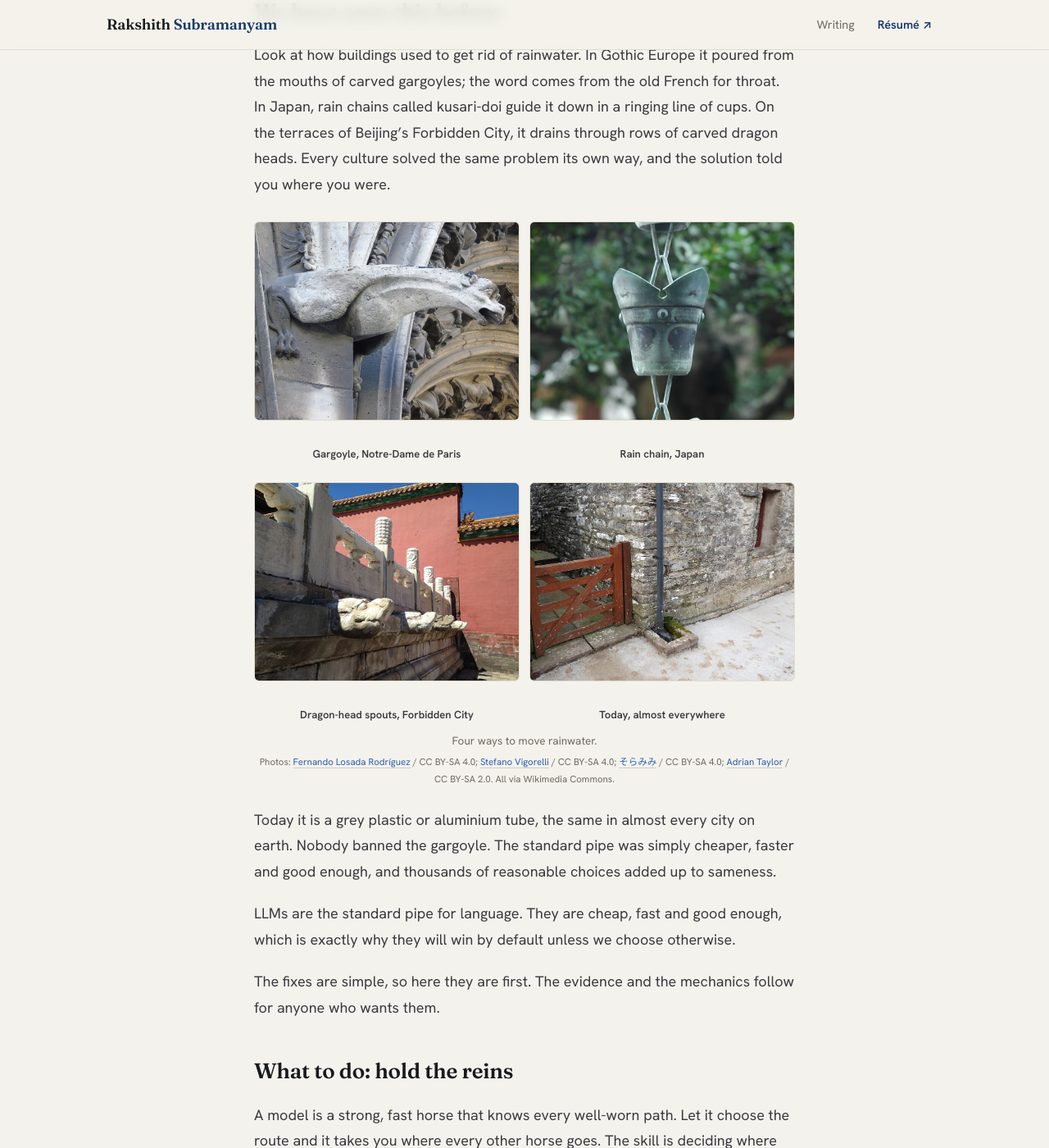
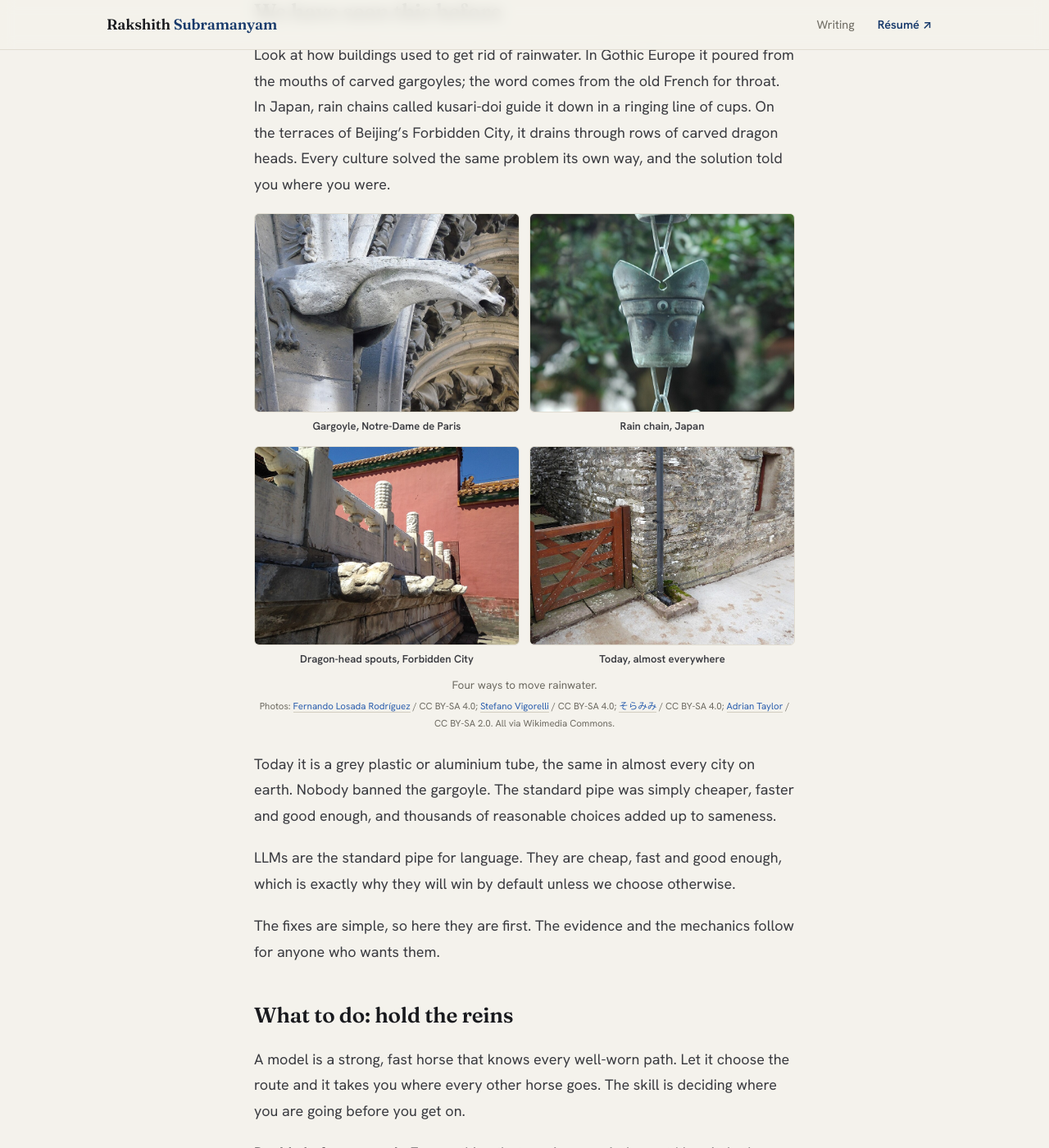
Before and after one commit to Rakshith-2905/portfolio, a Jekyll site: the page built from drafts/2fc3307e2f/index.md, in a window 1280 px wide and 1400 px high, scrolled down 1478 px. Shown: the whole window at 82% size. Built offline with Jekyll 4.4.1, drawn with Linux system fonts in a browser that asks for light colours.

Commit message:
Draft op-ed: tighten photo grid labels
Co-Authored-By: Claude Opus 5.5 <noreply@anthropic.com>

```diff
--- a/assets/css/main.css
+++ b/assets/css/main.css
@@ -420,7 +420,7 @@ footer.foot{border-top:1px solid var(--line); padding:38px 0; margin-top:30px; b
 .draft-banner{font-weight:600}
 .post-body .drain-cells{display:grid; grid-template-columns:1fr 1fr; gap:12px}
 .post-body .drain-cells div{display:flex; flex-direction:column; gap:6px}
-.post-body .drain-cells img{width:100%; aspect-ratio:4/3; object-fit:cover; border-radius:6px}
+.post-body .drain-cells img{width:100%; aspect-ratio:4/3; object-fit:cover; border-radius:6px; margin:0}
 .post-body .drain-cells span{font-size:13px; font-weight:600; text-align:center}
 .post-body .drain-credits{display:block; font-size:11.5px; margin-top:4px}
 @media(max-width:600px){ .post-body .drain-cells{grid-template-columns:1fr} }
```
